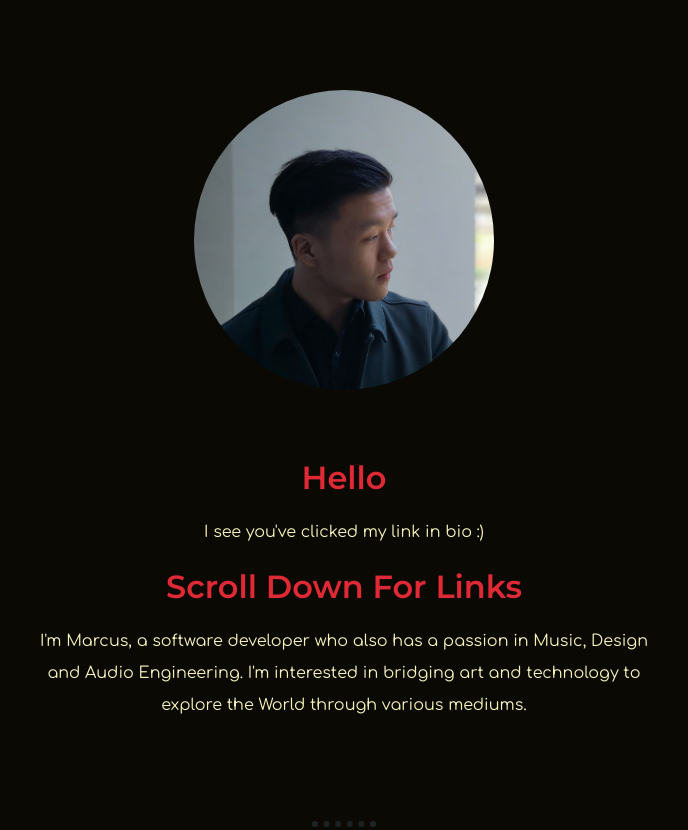
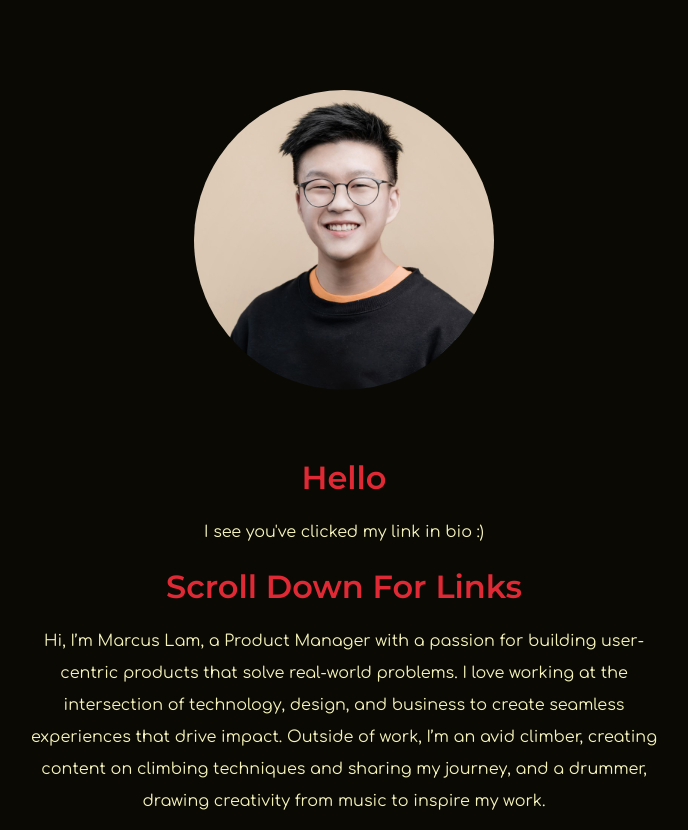
Before and after one commit to isaacmarcus/lnkin, a plain HTML site: page index.html in a window 1280 px wide. Shown: the top 830 px of the page, without its empty margins (296-984 px from the left). Drawn offline with nearby package versions, Linux system fonts and the light colour scheme.

Commit message:
update link in bio website

```diff
--- a/index.html
+++ b/index.html
@@ -30,12 +30,12 @@
 
   <div class="middle-container">
     <div class="profile">
-      <img class="profile-img" src="images/marcus dp.jpg" alt="profile-img">
+      <img class="profile-img" src="images/LinkedIn Headshot.jpeg" alt="profile-img">
       <h2 class="profile-header">Hello</h2>
       <p class="profile-desc">I see you've clicked my link in bio :)</p>
 
       <h2 class="profile-header groove-header">Scroll Down For Links</h2>
-      <p class="profile-desc">I'm Marcus, a software developer who also has a passion in Music, Design and Audio Engineering. I'm interested in bridging art and technology to explore the World through various mediums.
+      <p class="profile-desc">Hi, I’m Marcus Lam, a Product Manager with a passion for building user-centric products that solve real-world problems. I love working at the intersection of technology, design, and business to create seamless experiences that drive impact. Outside of work, I’m an avid climber, creating content on climbing techniques and sharing my journey, and a drummer, drawing creativity from music to inspire my work.
       </p>
     </div>
     <hr>
@@ -98,7 +98,7 @@
     <a class="fab fa-instagram fa-3x footer-link" href="https://www.instagram.com/zwanzigdrei/" target="_blank" rel="noopener noreferrer"></a>
     <a class="fab fa-facebook fa-3x footer-link" href="https://www.facebook.com/Isaac.Marcus.Lam/" target="_blank" rel="noopener noreferrer"></a>
     <!-- <a class="custom-footer-link" href="https://anchor.fm/brofihiphop" target="_blank" rel="noopener noreferrer"><img class="custom-icon" src="images/anchorfm2.png"></img></a> -->
-    <p class="copyright">© 2021 Isaac Marcus Lam</p>
+    <p class="copyright">© 2025 Isaac Marcus Lam</p>
   </div>
 
 </body>
```
Also changed, not shown: images/LinkedIn Headshot.jpeg (added), images/marcus dp.jpg (deleted).
